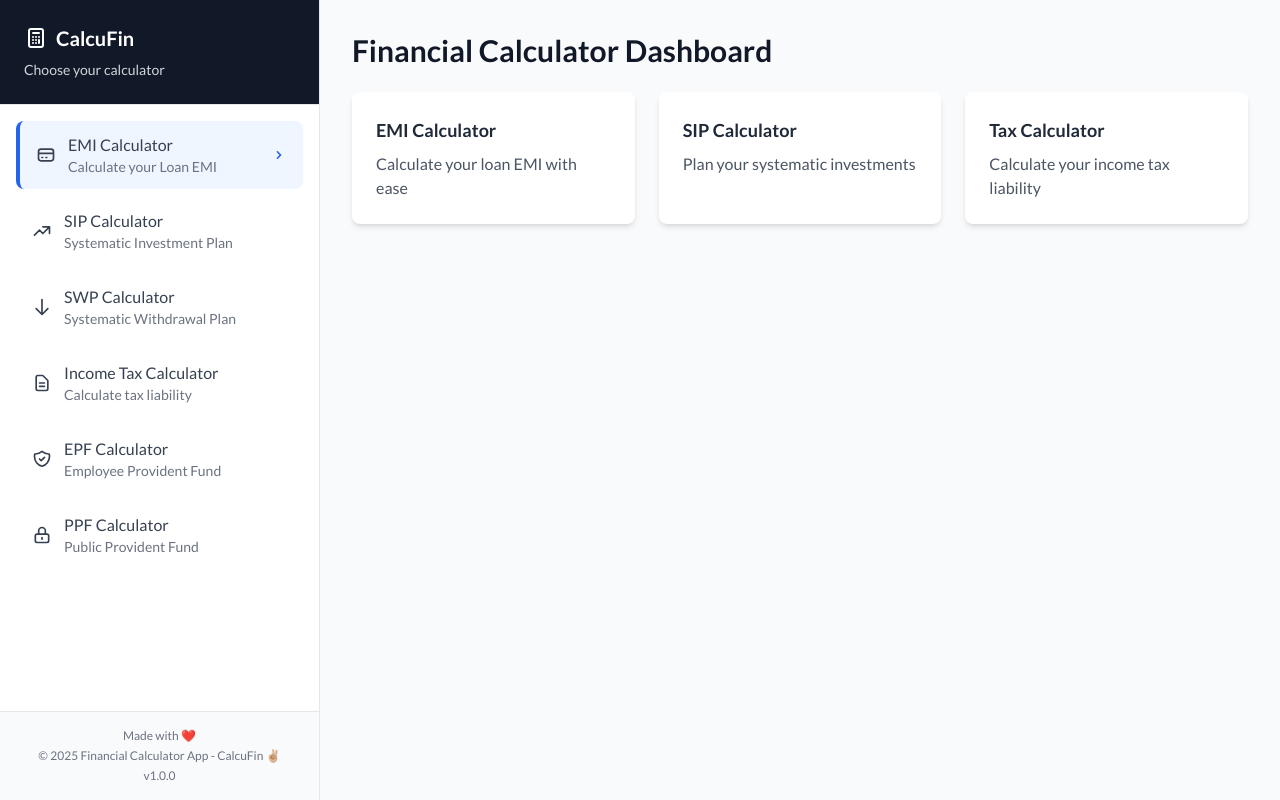
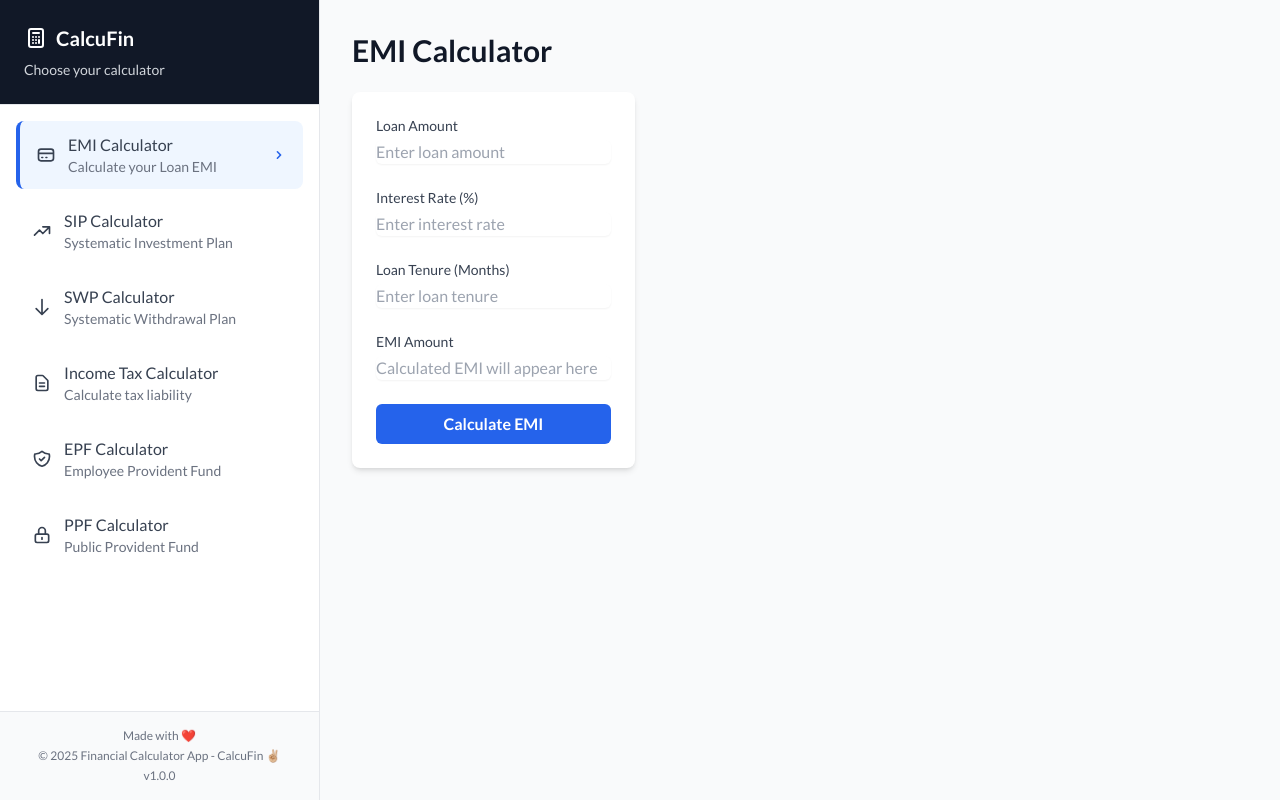
Before and after one commit to dheerajkaruturi/EmiCalculatorApp, a Vue app in the folder EmiCalculator/: page / in a window 1280 px wide. Built offline with nearby package versions, Linux system fonts and the light colour scheme.

Commit message:
feat: add CardLayout component and integrate EMI calculation form in MainContent; update main.css for font weights

```diff
--- a/EmiCalculator/src/assets/main.css
+++ b/EmiCalculator/src/assets/main.css
@@ -12,62 +12,80 @@ body {
   font-size: 16px;
 }
 
+h1 {
+  font-weight: 700 !important;
+}
+
+h2,
+h3,
+h4,
+h5,
+h6 {
+  font-weight: 600 !important;
+}
+
+p,
+span,
+a {
+  font-weight: 400 !important;
+}
+
 .lato-thin {
-  font-family: "Lato", sans-serif;
+  font-family: 'Lato', sans-serif;
   font-weight: 100;
   font-style: normal;
 }
 
 .lato-light {
-  font-family: "Lato", sans-serif;
+  font-family: 'Lato', sans-serif;
   font-weight: 300;
   font-style: normal;
 }
 
 .lato-regular {
-  font-family: "Lato", sans-serif;
+  font-family: 'Lato', sans-serif;
   font-weight: 400;
   font-style: normal;
 }
 
 .lato-bold {
-  font-family: "Lato", sans-serif;
+  font-family: 'Lato', sans-serif;
   font-weight: 700;
   font-style: normal;
 }
 
 .lato-black {
-  font-family: "Lato", sans-serif;
+  font-family: 'Lato', sans-serif;
   font-weight: 900;
   font-style: normal;
 }
 
 .lato-thin-italic {
-  font-family: "Lato", sans-serif;
+  font-family: 'Lato', sans-serif;
   font-weight: 100;
   font-style: italic;
 }
 
 .lato-light-italic {
-  font-family: "Lato", sans-serif;
+  font-family: 'Lato', sans-serif;
   font-weight: 300;
   font-style: italic;
 }
 
 .lato-regular-italic {
-  font-family: "Lato", sans-serif;
+  font-family: 'Lato', sans-serif;
   font-weight: 400;
   font-style: italic;
 }
 
 .lato-bold-italic {
-  font-family: "Lato", sans-serif;
+  font-family: 'Lato', sans-serif;
   font-weight: 700;
   font-style: italic;
 }
 
 .lato-black-italic {
-  font-family: "Lato", sans-serif;
+  font-family: 'Lato', sans-serif;
   font-weight: 900;
   font-style: italic;
 }
--- /dev/null
+++ b/EmiCalculator/src/components/CardLayout.vue
@@ -0,0 +1,7 @@
+<template>
+  <div class="grid grid-cols-1 md:grid-cols-2 lg:grid-cols-3 gap-6">
+    <div class="bg-white rounded-lg shadow-md p-6">
+      <slot name="card-content"></slot>
+    </div>
+  </div>
+</template>
--- /dev/null
+++ b/EmiCalculator/src/stores/calculator.js
@@ -0,0 +1,14 @@
+import { defineStore } from 'pinia'
+
+export const useCalculatorStore = defineStore('calculator', {
+  state: () => {
+    return {
+      isEmiCalculatorVisible: false,
+      isSipCalculatorVisible: false,
+      isSwpCalculatorVisible: false,
+      isIncomeCalculatorVisible: false,
+      isEpfCalculatorVisible: false,
+      isPpfCalculatorVisible: false,
+    }
+  },
+})
--- a/EmiCalculator/src/views/MainContent.vue
+++ b/EmiCalculator/src/views/MainContent.vue
@@ -21,37 +21,90 @@
     <!-- Main Content Area -->
     <div class="p-4 md:p-6 lg:p-8">
       <div class="max-w-7xl mx-auto">
-        <h1 class="text-2xl md:text-3xl font-bold text-gray-900 mb-6">
-          Financial Calculator Dashboard
-        </h1>
+        <h1 class="text-2xl md:text-3xl font-bold text-gray-900 mb-6">EMI Calculator</h1>
 
-        <div class="grid grid-cols-1 md:grid-cols-2 lg:grid-cols-3 gap-6">
-          <!-- Sample Cards -->
-          <div class="bg-white rounded-lg shadow-md p-6">
-            <h3 class="text-lg font-semibold text-gray-800 mb-2">EMI Calculator</h3>
-            <p class="text-gray-600">Calculate your loan EMI with ease</p>
-          </div>
-
-          <div class="bg-white rounded-lg shadow-md p-6">
-            <h3 class="text-lg font-semibold text-gray-800 mb-2">SIP Calculator</h3>
-            <p class="text-gray-600">Plan your systematic investments</p>
-          </div>
-
-          <div class="bg-white rounded-lg shadow-md p-6">
-            <h3 class="text-lg font-semibold text-gray-800 mb-2">Tax Calculator</h3>
-            <p class="text-gray-600">Calculate your income tax liability</p>
-          </div>
-        </div>
+        <CardLayout>
+          <template #card-content>
+            <div class="space-y-6">
+              <form @submit.prevent="calculateEmi">
+                <div class="grid gap-6">
+                  <div>
+                    <label for="loan-amount" class="block text-sm font-medium text-gray-700"
+                      >Loan Amount</label
+                    >
+                    <input
+                      type="number"
+                      id="loan-amount"
+                      class="mt-1 block w-full border-gray-300 rounded-md shadow-sm focus:border-blue-500 focus:ring-blue-500"
+                      placeholder="Enter loan amount"
+                    />
+                  </div>
+                  <div>
+                    <label for="interest-rate" class="block text-sm font-medium text-gray-700"
+                      >Interest Rate (%)</label
+                    >
+                    <input
+                      type="number"
+                      id="interest-rate"
+                      class="mt-1 block w-full border-gray-300 rounded-md shadow-sm focus:border-blue-500 focus:ring-blue-500"
+                      placeholder="Enter interest rate"
+                    />
+                  </div>
+                  <div>
+                    <label for="loan-tenure" class="block text-sm font-medium text-gray-700"
+                      >Loan Tenure (Months)</label
+                    >
+                    <input
+                      type="number"
+                      id="loan-tenure"
+                      class="mt-1 block w-full border-gray-300 rounded-md shadow-sm focus:border-blue-500 focus:ring-blue-500"
+                      placeholder="Enter loan tenure"
+                    />
+                  </div>
+                  <div>
+                    <label for="emi" class="block text-sm font-medium text-gray-700"
+                      >EMI Amount</label
+                    >
+                    <input
+                      type="text"
+                      id="emi"
+                      class="mt-1 block w-full border-gray-300 rounded-md shadow-sm focus:border-blue-500 focus:ring-blue-500"
+                      placeholder="Calculated EMI will appear here"
+                      readonly
+                    />
+                  </div>
+                </div>
+                <div class="mt-6">
+                  <button
+                    type="submit"
+                    class="w-full bg-blue-600 text-white font-semibold py-2 px-4 rounded-md hover:bg-blue-700 focus:outline-none focus:ring-2 focus:ring-blue-500 focus:ring-opacity-50"
+                  >
+                    Calculate EMI
+                  </button>
+                </div>
+              </form>
+            </div>
+          </template>
+        </CardLayout>
       </div>
     </div>
   </div>
 </template>
 
 <script setup>
+import CardLayout from '@/components/CardLayout.vue'
+import { defineEmits } from 'vue'
+
 const emit = defineEmits(['toggle-sidebar'])
 
 const toggleMobileMenu = () => {
   // Emit event to parent or use a global state management
   emit('toggle-sidebar')
 }
+
+const calculateEmi = () => {
+  // Logic to calculate EMI based on input values
+  // This is a placeholder function; actual implementation will depend on your requirements
+  console.log('Calculating EMI...')
+}
 </script>
```
